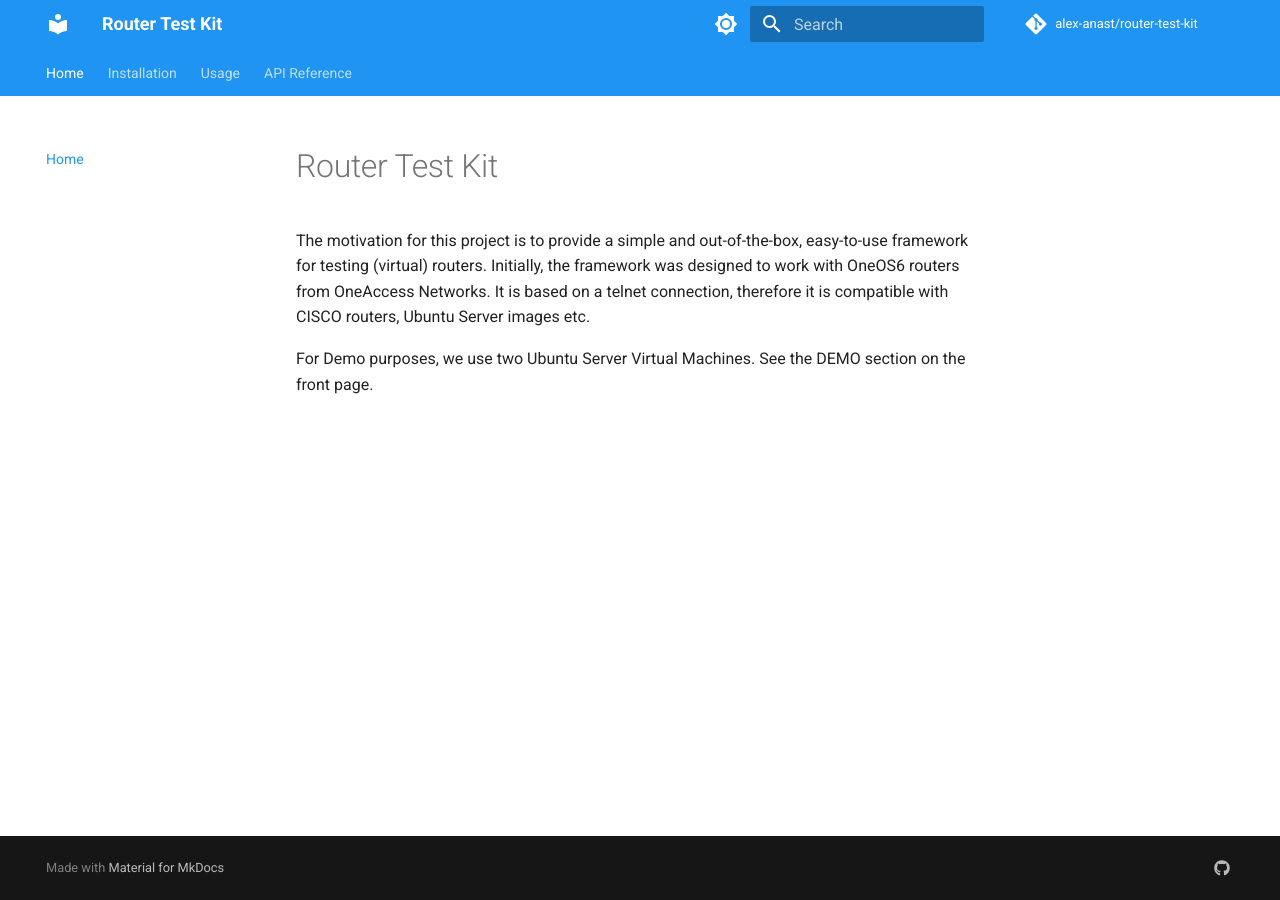
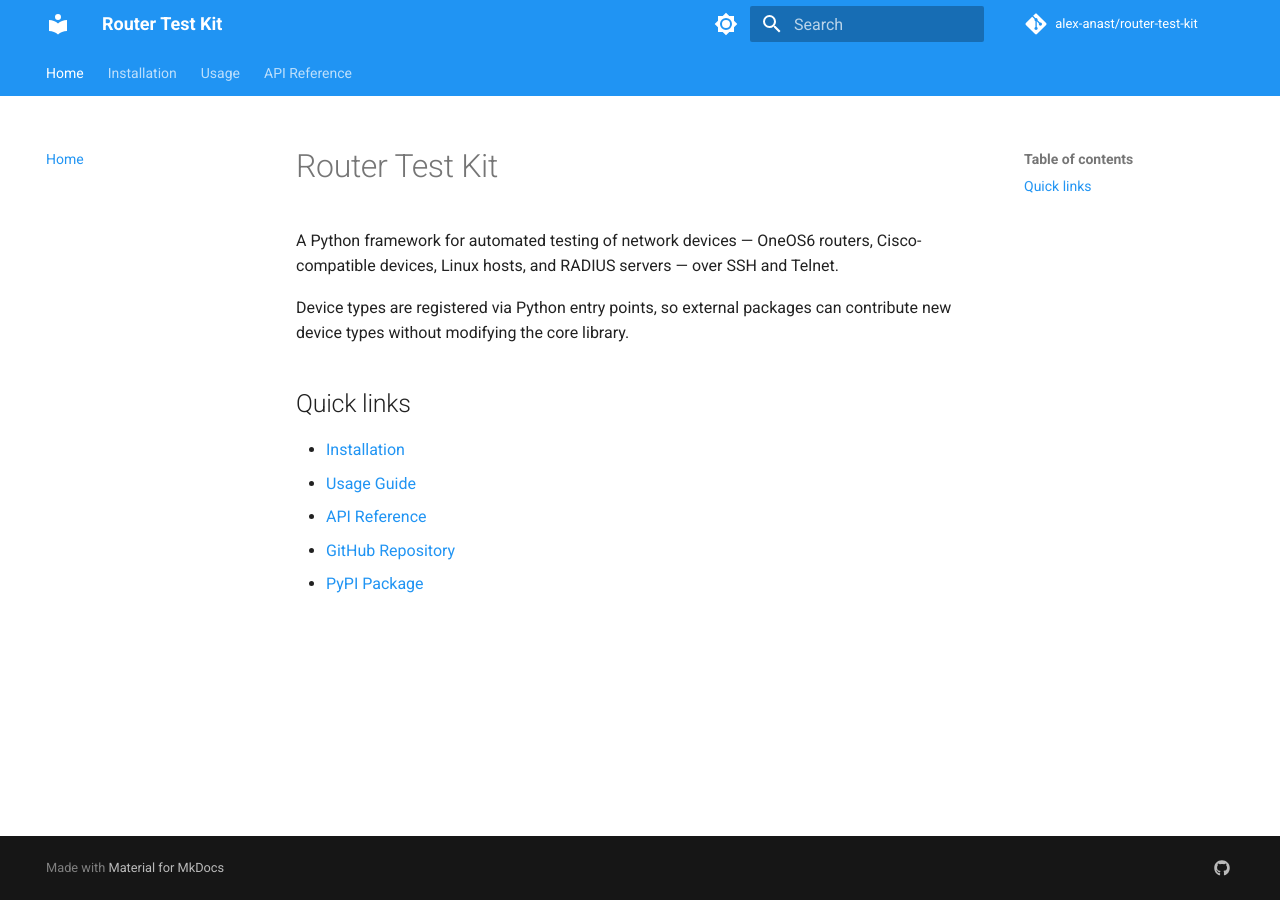
Before and after one commit to alex-anast/router-test-kit, an MkDocs documentation site: the page built from docs/index.md, in a window 1280 px wide. Built offline with MkDocs 1.6.1 and Material for MkDocs 9.7.7, drawn with Linux system fonts in a browser that asks for light colours; comment, search, counter and statistics services are not loaded; the version menu is left out.

Commit message:
docs: update contributing guide, mkdocs config, and docs index

```diff
--- a/docs/index.md
+++ b/docs/index.md
@@ -1,5 +1,13 @@
 # Router Test Kit
 
-The motivation for this project is to provide a simple and out-of-the-box, easy-to-use framework for testing (virtual) routers. Initially, the framework was designed to work with OneOS6 routers from OneAccess Networks. It is based on a telnet connection, therefore it is compatible with CISCO routers, Ubuntu Server images etc.
+A Python framework for automated testing of network devices — OneOS6 routers, Cisco-compatible devices, Linux hosts, and RADIUS servers — over SSH and Telnet.
 
-For Demo purposes, we use two Ubuntu Server Virtual Machines. See the DEMO section on the front page.
+Device types are registered via Python entry points, so external packages can contribute new device types without modifying the core library.
+
+## Quick links
+
+- [Installation](installation.md)
+- [Usage Guide](usage.md)
+- [API Reference](api/index.md)
+- [GitHub Repository](https://github.com/alex-anast/router-test-kit)
+- [PyPI Package](https://pypi.org/project/router-test-kit/)
--- a/mkdocs.yml
+++ b/mkdocs.yml
@@ -1,5 +1,5 @@
 site_name: Router Test Kit
-site_description: Professional-grade router and network device testing framework
+site_description: Python framework for automated network device testing over SSH and Telnet
 site_author: alex-anast
 
 theme:
```
Also changed, not shown: CONTRIBUTING.md (+13 -39 lines), 1 other file.
